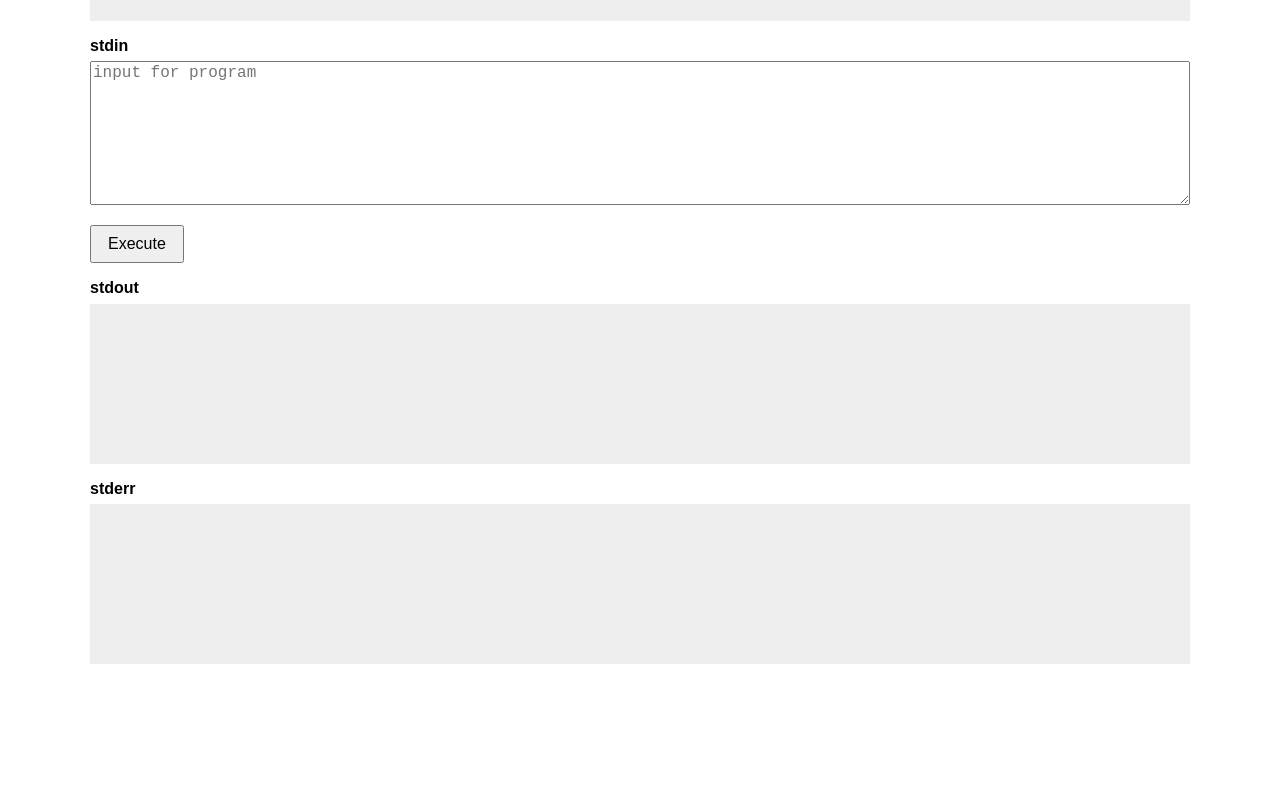
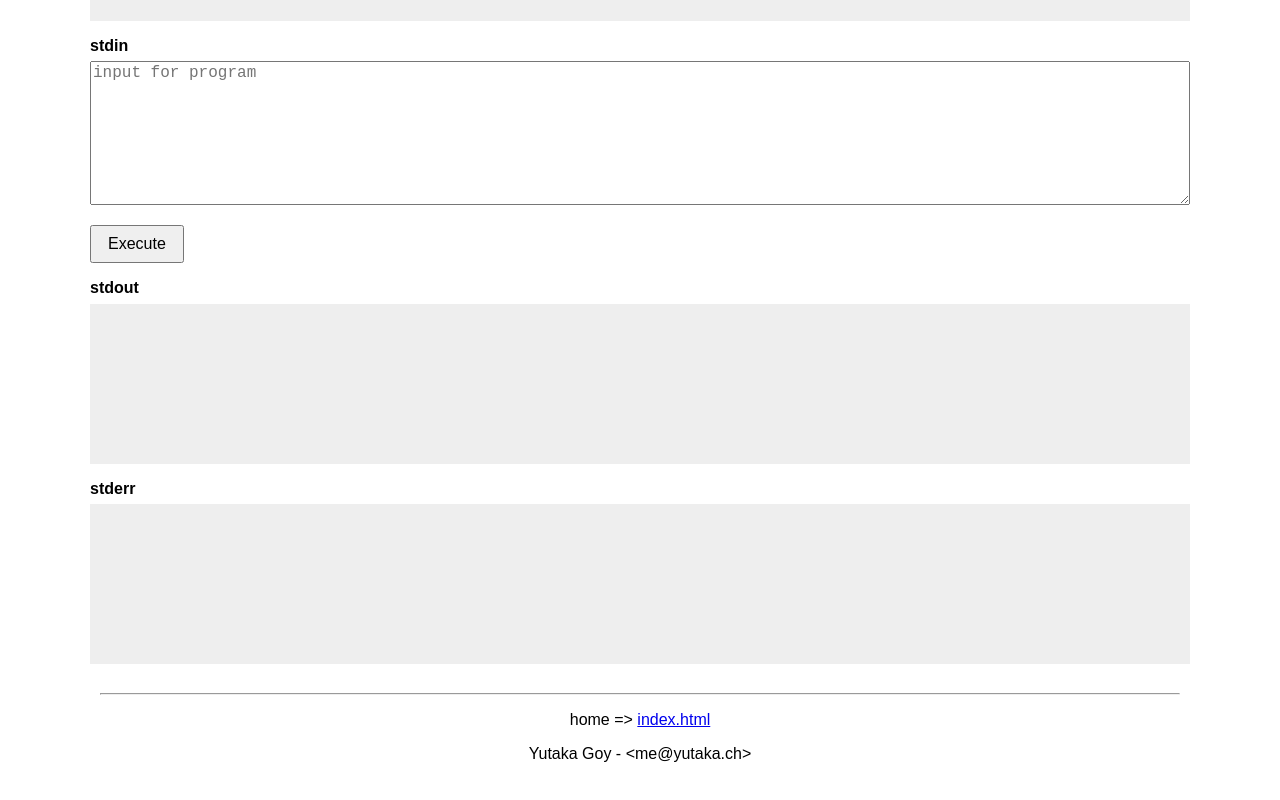
Before and after one commit to ytky110/webgreeker, a plain HTML site: page index.html in a window 1280 px wide. Shown: the part 687-1487 px from the top of the page. Before the commit the page ends 1383 px from the top, so only its background shows below. Drawn offline with Linux system fonts and the light colour scheme.

Commit message:
v1.5
Added footer to go to homepage

```diff
--- a/index.html
+++ b/index.html
@@ -35,6 +35,12 @@
     button {
       padding: .5rem 1rem;
       font-size: 1rem;
+    }
+    .footer {
+        margin: 10px;
+        padding-top: 5px;
+        padding-bottom: 5px;
+        text-align: center;
     }
     #status { margin-left: 1rem; }
   </style>
@@ -166,5 +172,11 @@
       }
     });
   </script>
+
+  <div class="footer">
+    <hr>
+    <p>home =&gt; <a href='https://ytky110.github.io'>index.html</a></p>
+    <p>Yutaka Goy - &lt;me@yutaka.ch&gt;</p>
+  </div>
 </body>
 </html>
```
